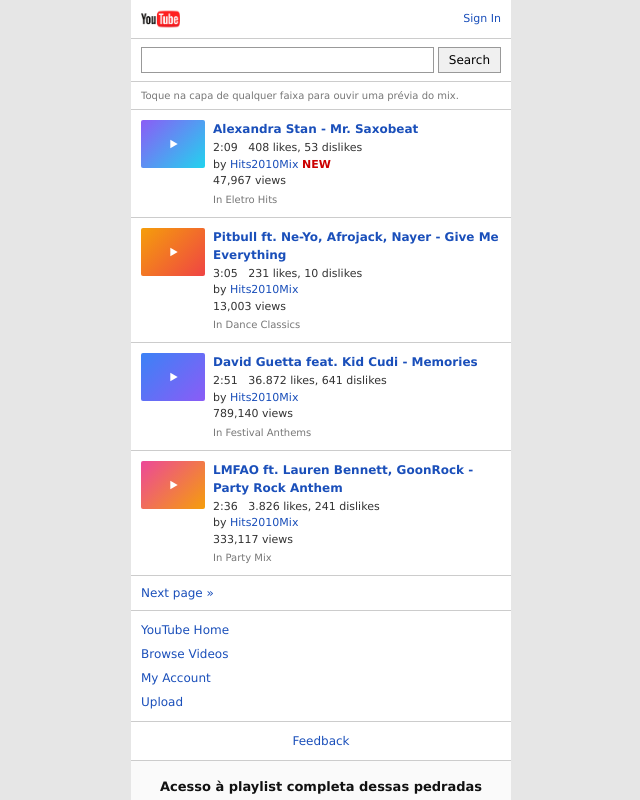
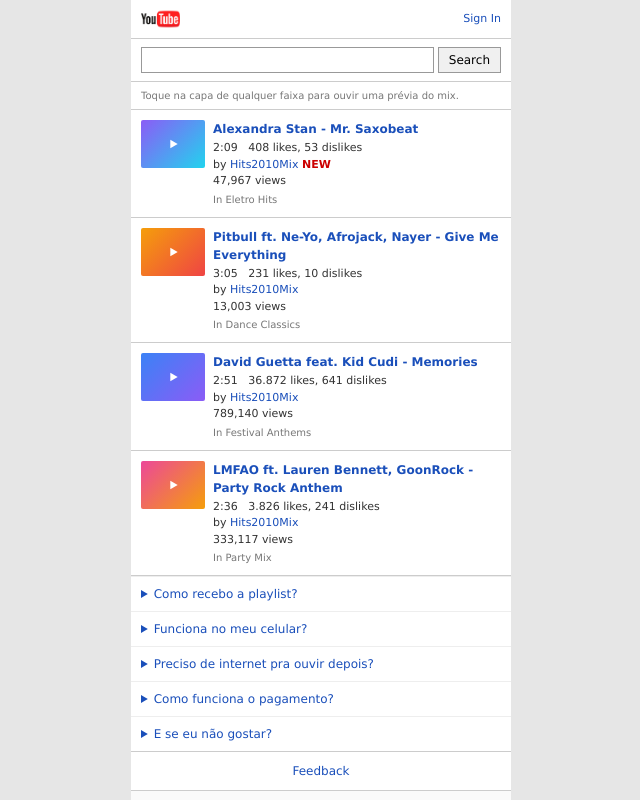
Before and after one commit to JonasKash/eletro-hits, a Next.js app: page / in a window 1280 px wide. Shown: the top 800 px of the page, without its empty margins (319-959 px from the left). Built offline with nearby package versions, Linux system fonts and the light colour scheme.

Commit message:
feat: transformar links de navegacao decorativos em FAQ, tirando objecoes sobre formato de entrega

```diff
--- a/app/components/RetroYouTubeMobile.tsx
+++ b/app/components/RetroYouTubeMobile.tsx
@@ -63,6 +63,32 @@
     categoria: "Party Mix",
     cor: "linear-gradient(135deg,#EC4899,#F59E0B)",
     previa: "/audio/previa-04.mp3",
+  },
+];
+
+const FAQ = [
+  {
+    pergunta: "Como recebo a playlist?",
+    resposta:
+      "Você recebe em arquivos .mp3 pra baixar e ouvir offline, mais o link da playlist pronta nos principais apps (Spotify, Deezer, SoundCloud). Escolhe como preferir ouvir.",
+  },
+  {
+    pergunta: "Funciona no meu celular?",
+    resposta:
+      "Sim. Os arquivos .mp3 tocam em qualquer player comum e as playlists abrem direto no app que você já usa.",
+  },
+  {
+    pergunta: "Preciso de internet pra ouvir depois?",
+    resposta: "Não. Baixando o .mp3 você ouve offline quando quiser, sem gastar internet.",
+  },
+  {
+    pergunta: "Como funciona o pagamento?",
+    resposta:
+      "Pix, gerado direto aqui na página. Depois de pagar, o link de acesso chega no seu WhatsApp na hora.",
+  },
+  {
+    pergunta: "E se eu não gostar?",
+    resposta: "Tem 7 dias de garantia. Se não curtir, devolvemos 100% do valor, sem perguntas.",
   },
 ];
 
@@ -189,18 +215,15 @@
           ))}
         </div>
 
-        <div style={{ padding: "8px 10px", borderBottom: "1px solid #ccc" }}>
-          <a href="#oferta" style={{ color: "#1a4fba", fontSize: 12 }}>
-            Next page »
-          </a>
-        </div>
-
-        {/* Nav decorativo */}
-        <div style={{ padding: "10px", display: "flex", flexDirection: "column", gap: 6, borderBottom: "1px solid #ccc" }}>
-          {["YouTube Home", "Browse Videos", "My Account", "Upload"].map((item) => (
-            <a key={item} href="#" style={{ color: "#1a4fba", fontSize: 12 }}>
-              {item}
-            </a>
+        {/* FAQ estilizado como os links de navegação da página antiga */}
+        <div style={{ borderBottom: "1px solid #ccc" }}>
+          {FAQ.map(({ pergunta, resposta }) => (
+            <details key={pergunta} style={{ borderTop: "1px solid #eee", padding: "8px 10px" }}>
+              <summary style={{ color: "#1a4fba", fontSize: 12, cursor: "pointer" }}>{pergunta}</summary>
+              <p style={{ marginTop: 6, marginBottom: 0, fontSize: 11, color: "#444", lineHeight: 1.5 }}>
+                {resposta}
+              </p>
+            </details>
           ))}
         </div>
 
```
